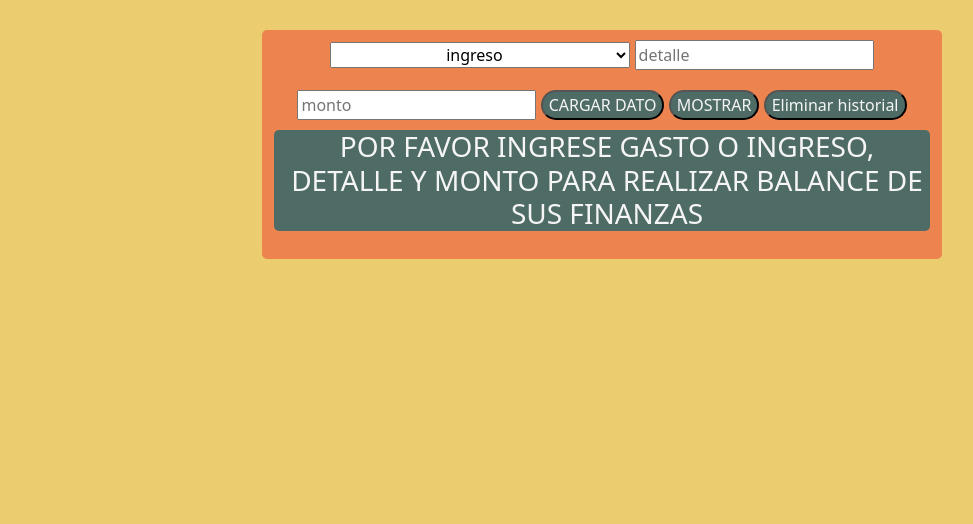
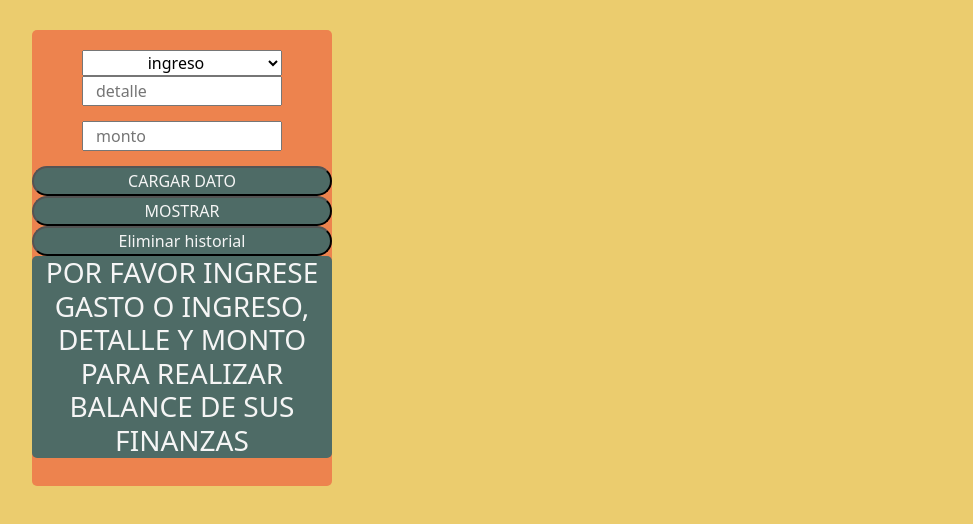
Before and after one commit to HernanMolinaDev/1-PreEntrega-JS-CodeHouse-HernanMolina, a website: page index.html in a window 1280 px wide. Shown: the whole page, without its empty margins (38-1011 px from the left). Drawn offline with nearby package versions, Linux system fonts and the light colour scheme; some packages are replaced by stand-ins of ours; a script that the page names is missing.

Commit message:
commit querys

```diff
--- a/Scss/_commons.scss
+++ b/Scss/_commons.scss
@@ -1,5 +1,10 @@
 body{
+    height: 100%;
+    padding-top: 30px;
     background-color:$color4;
-    padding-left: 300px;
-    padding-right: 300px;
+    padding-left: 50px;
+    padding-right: 50px;
+    main{
+        text-align: center;
+    }
 }
--- a/Scss/_form.scss
+++ b/Scss/_form.scss
@@ -1,14 +1,19 @@
 form{
     border-radius: 5px;
     width: 300px;
-    margin-top: 30px;
+    margin-top: 300px;
     margin-left: 50px;
     text-align: center;
     background-color: $color3;
     padding-bottom: 20px;
+    padding-top: 20px;
+    align-content: center;
         input{
-            margin-bottom: 10px;
-            margin-top: 10px;
+
+            margin-bottom: 15px;
+            margin-top: 15px;
+            padding-left: 25px ;
+            padding-right: 25px ;
         }
         button{
                 border-radius: 50px;
--- /dev/null
+++ b/Scss/_mediaquerys.scss
@@ -0,0 +1,7 @@
+@media (min-width:900){
+    body{
+    padding-left: 50px;
+    padding-right: 50px;
+}
+
+}
--- a/Scss/style.scss
+++ b/Scss/style.scss
@@ -1,3 +1,5 @@
 @import "_vars";
-@import"_commons.scss";
+
+@import "_commons.scss";
 @import "_form.scss";
+@import "mediaquerys.scss";
--- a/index.html
+++ b/index.html
@@ -6,13 +6,15 @@
     <title>Finanzas</title>
 </head>
 <body>
-    <form action="" class="container">
-        <select name="" id="inp-tipo">
+    <main class="container">
+
+        <form action="" class="row">
+            <select name="" id="inp-tipo" class="col-8 offset-2">
                 <option value="ingreso">ingreso</option>
                 <option value="gasto">gasto</option>
             </select>
-        <input type="text" placeholder="detalle" id="inp-detalle" class="">
-        <input type="number" placeholder="monto" id="inp-monto" class="">
+            <input type="text" placeholder="detalle" id="inp-detalle" class="col-8 offset-2">
+            <input type="number" placeholder="monto" id="inp-monto" class="col-8 offset-2">
             <button id="btn-send-form">CARGAR DATO</button>
 
             <button id="btn-list-form">MOSTRAR</button>
@@ -22,6 +24,7 @@
 
             </div>
         </form>
+    </main>
     <script src="main.js"></script>
     <link href="https://cdn.jsdelivr.net/npm/bootstrap@5.0.2/dist/css/bootstrap.min.css" rel="stylesheet" integrity="sha384-EVSTQN3/azprG1Anm3QDgpJLIm9Nao0Yz1ztcQTwFspd3yD65VohhpuuCOmLASjC" crossorigin="anonymous">
     <script src="https://cdn.jsdelivr.net/npm/sweetalert2@11"></script>
```
Also changed, not shown: css/style.css, 1 other file. Lines whose indentation alone changed are shown as unchanged.
